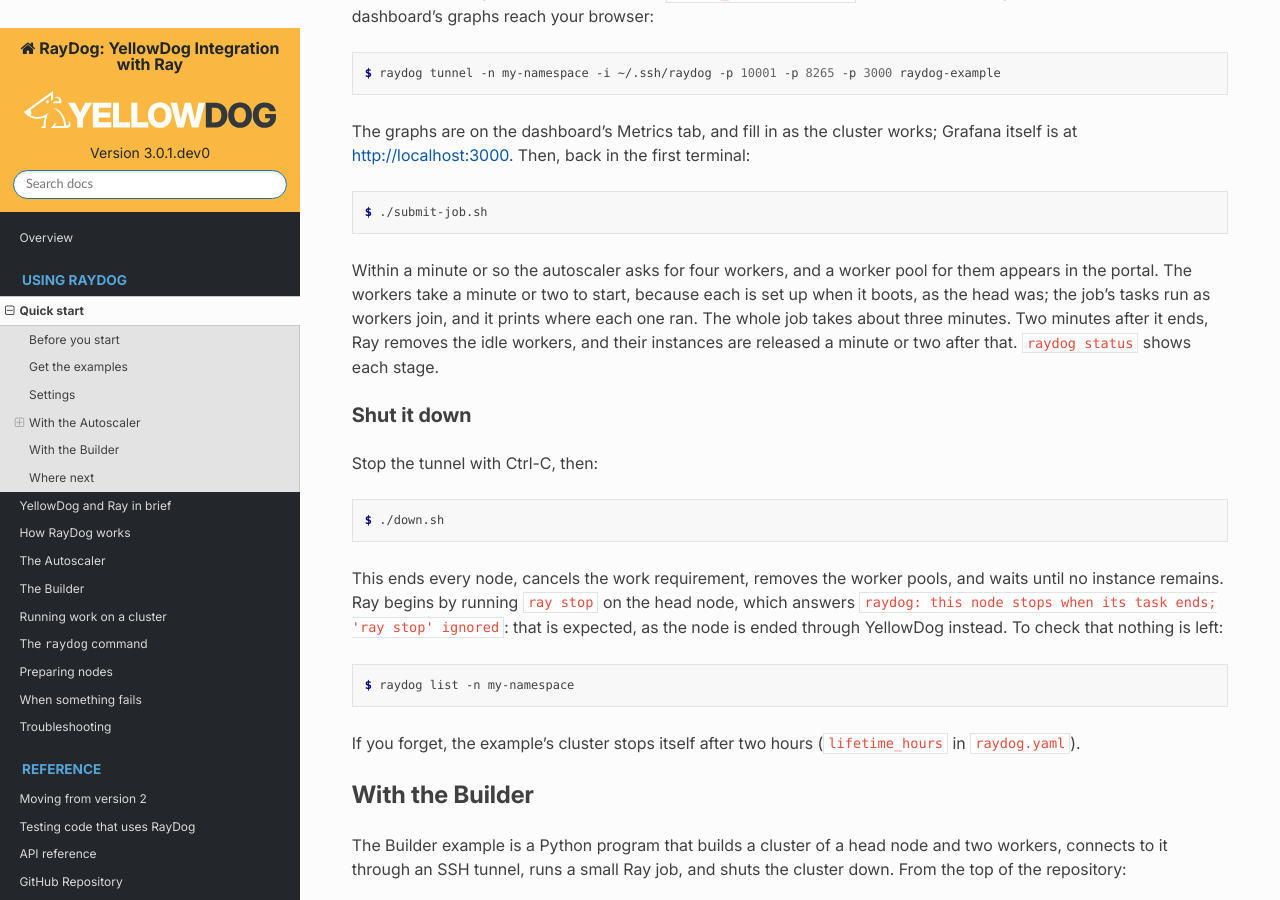
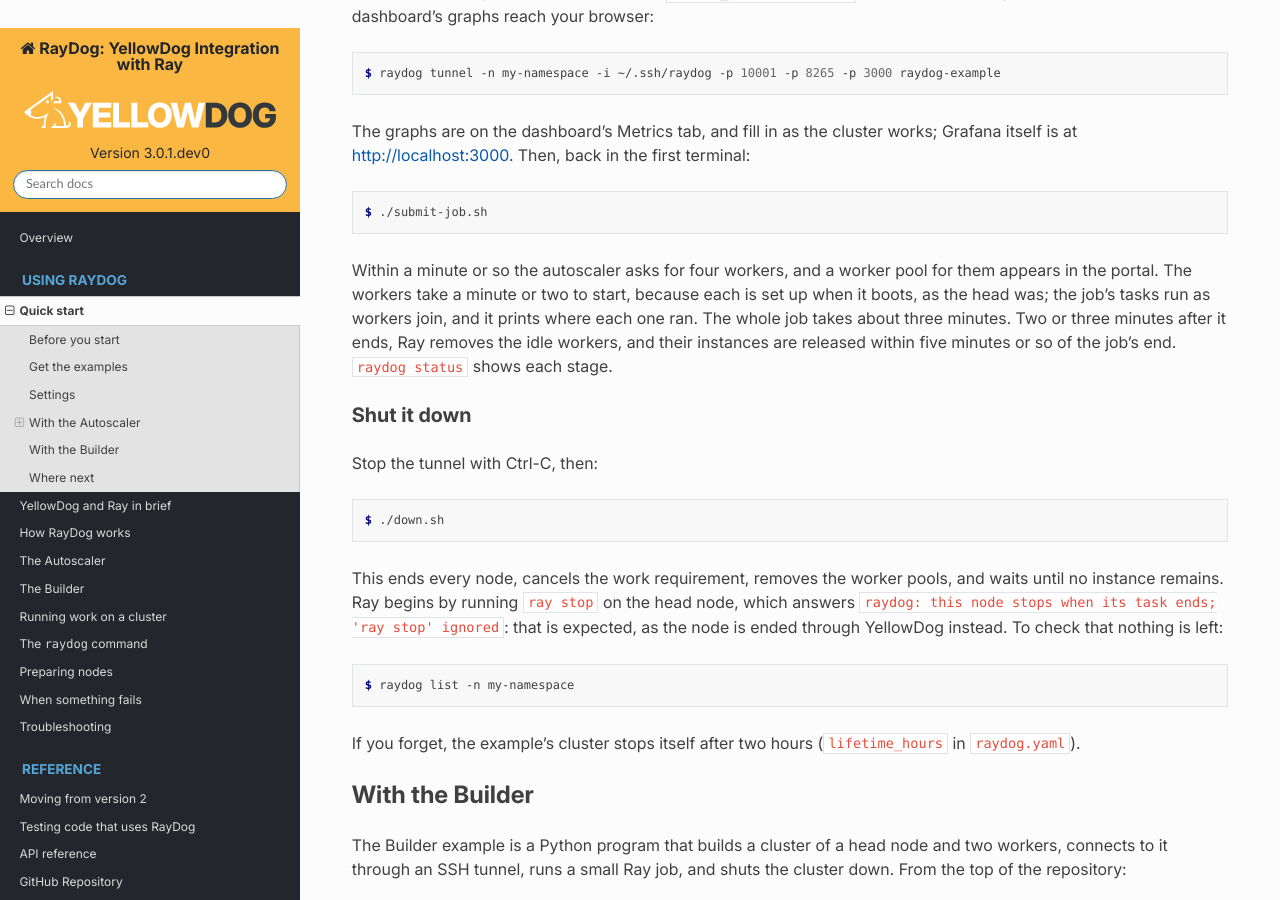
Before and after one commit to yellowdog/raydog, a Sphinx documentation site: the page built from docs/quickstart.rst, in a window 1280 px wide and 900 px high, scrolled down 2443 px. Built offline with Sphinx 7.4.7 and the Read the Docs theme 3.1.0, drawn with Linux system fonts in a browser that asks for light colours.

Commit message:
Quick start: timing of idle scale-down; down.sh hides the cache warning
A run of the quick start against the 3.0.0 release saw the idle workers'
instances released about five minutes after the job ended. The quick
start said three to four minutes, and now says within five or so.

ray down runs ray stop on the head with the configuration it cached for
the file, then warns that it did and suggests --no-config-cache, which
ray down does not take. down.sh renders the configuration afresh each
time, so the cache matches it, and down.sh's filter now hides those
lines, as it already hides Ray's warning about empty legacy fields.

```diff
--- a/docs/quickstart.rst
+++ b/docs/quickstart.rst
@@ -105,7 +105,7 @@ The graphs are on the dashboard's Metrics tab, and fill in as the cluster works;
 
    $ ./submit-job.sh
 
-Within a minute or so the autoscaler asks for four workers, and a worker pool for them appears in the portal. The workers take a minute or two to start, because each is set up when it boots, as the head was; the job's tasks run as workers join, and it prints where each one ran. The whole job takes about three minutes. Two minutes after it ends, Ray removes the idle workers, and their instances are released a minute or two after that. ``raydog status`` shows each stage.
+Within a minute or so the autoscaler asks for four workers, and a worker pool for them appears in the portal. The workers take a minute or two to start, because each is set up when it boots, as the head was; the job's tasks run as workers join, and it prints where each one ran. The whole job takes about three minutes. Two or three minutes after it ends, Ray removes the idle workers, and their instances are released within five minutes or so of the job's end. ``raydog status`` shows each stage.
 
 Shut it down
 ~~~~~~~~~~~~
```
Also changed, not shown: CHANGELOG.md (+5 -0 lines), 1 other file.
